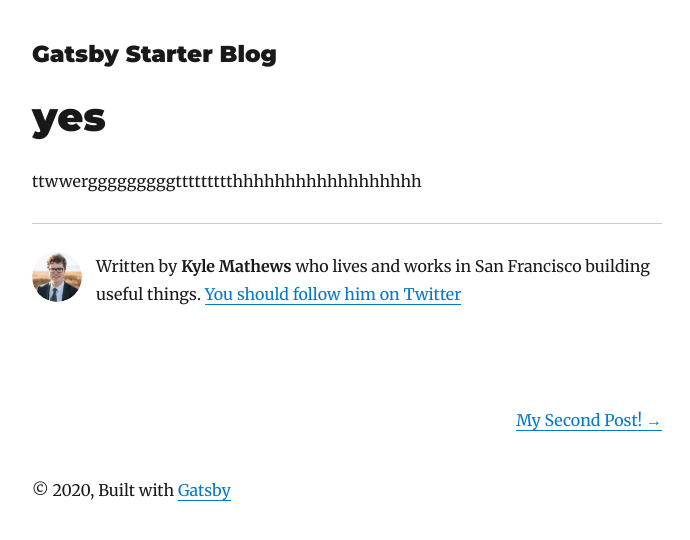
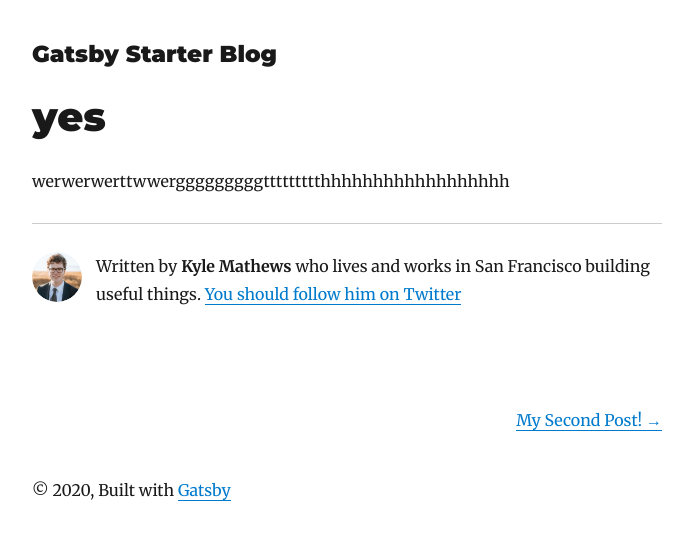
Before and after one commit to kankekan/testgatsbyjs, a Gatsby site: page /yes/ in a window 1280 px wide. Shown: the whole page, without its empty margins (293-983 px from the left). Built offline with nearby package versions, Linux system fonts and the light colour scheme; Gatsby itself is replaced by a stand-in of ours; some packages are replaced by stand-ins of ours.

```diff
--- a/content/blog/yes/index.md
+++ b/content/blog/yes/index.md
@@ -2,4 +2,4 @@
 title: yes
 ---
 
-ttwwergggggggggttttttttthhhhhhhhhhhhhhhhhh
+werwerwerttwwergggggggggttttttttthhhhhhhhhhhhhhhhhh
--- a/package.json
+++ b/package.json
@@ -49,7 +49,7 @@
     "url": "git+https://github.com/gatsbyjs/gatsby-starter-blog.git"
   },
   "scripts": {
-    "build": "gatsby build",
+    "build": "gatsby build --prefix-paths",
     "develop": "gatsby develop",
     "format": "prettier --write \"**/*.{js,jsx,json,md}\"",
     "start": "npm run develop",
```
